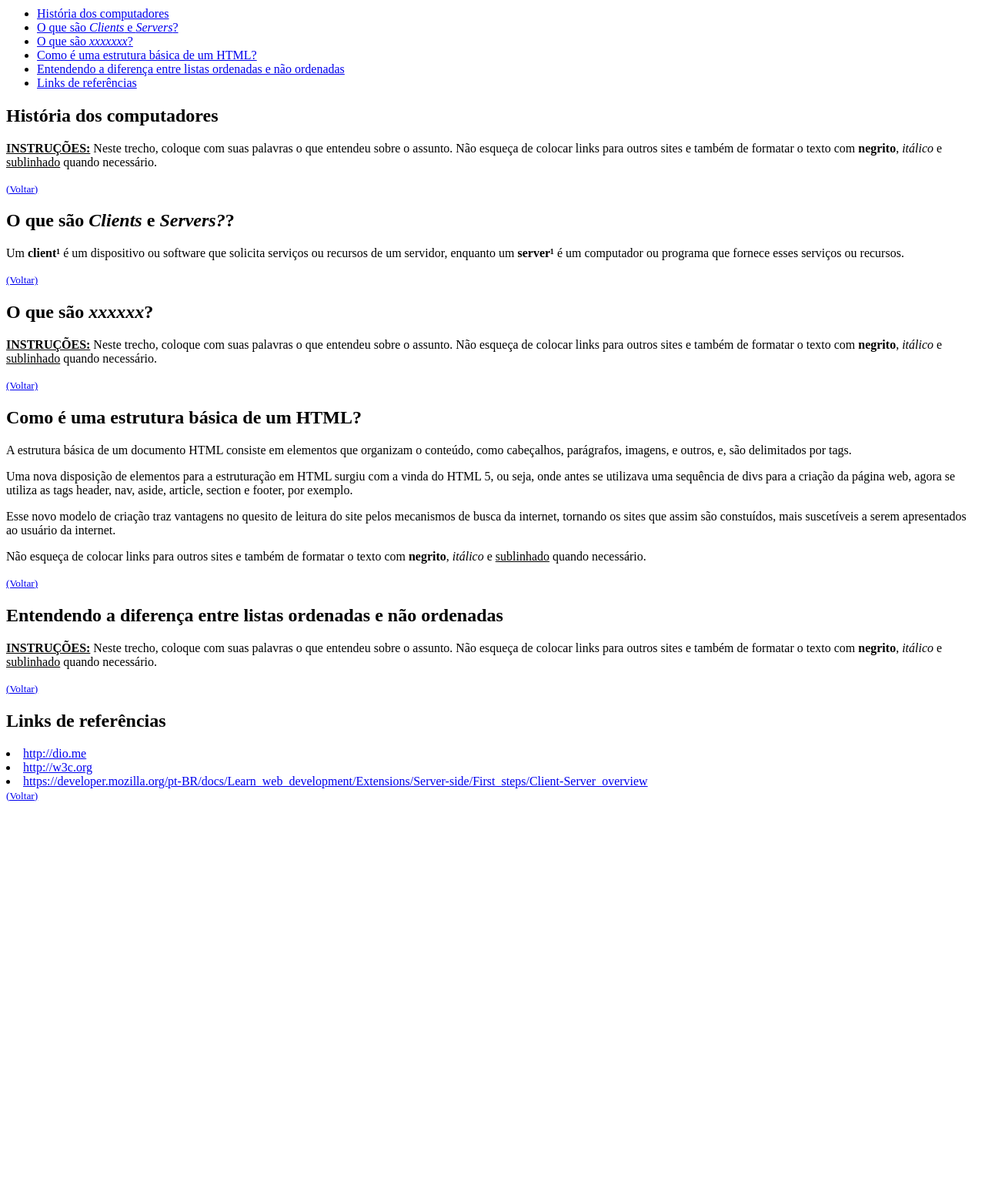
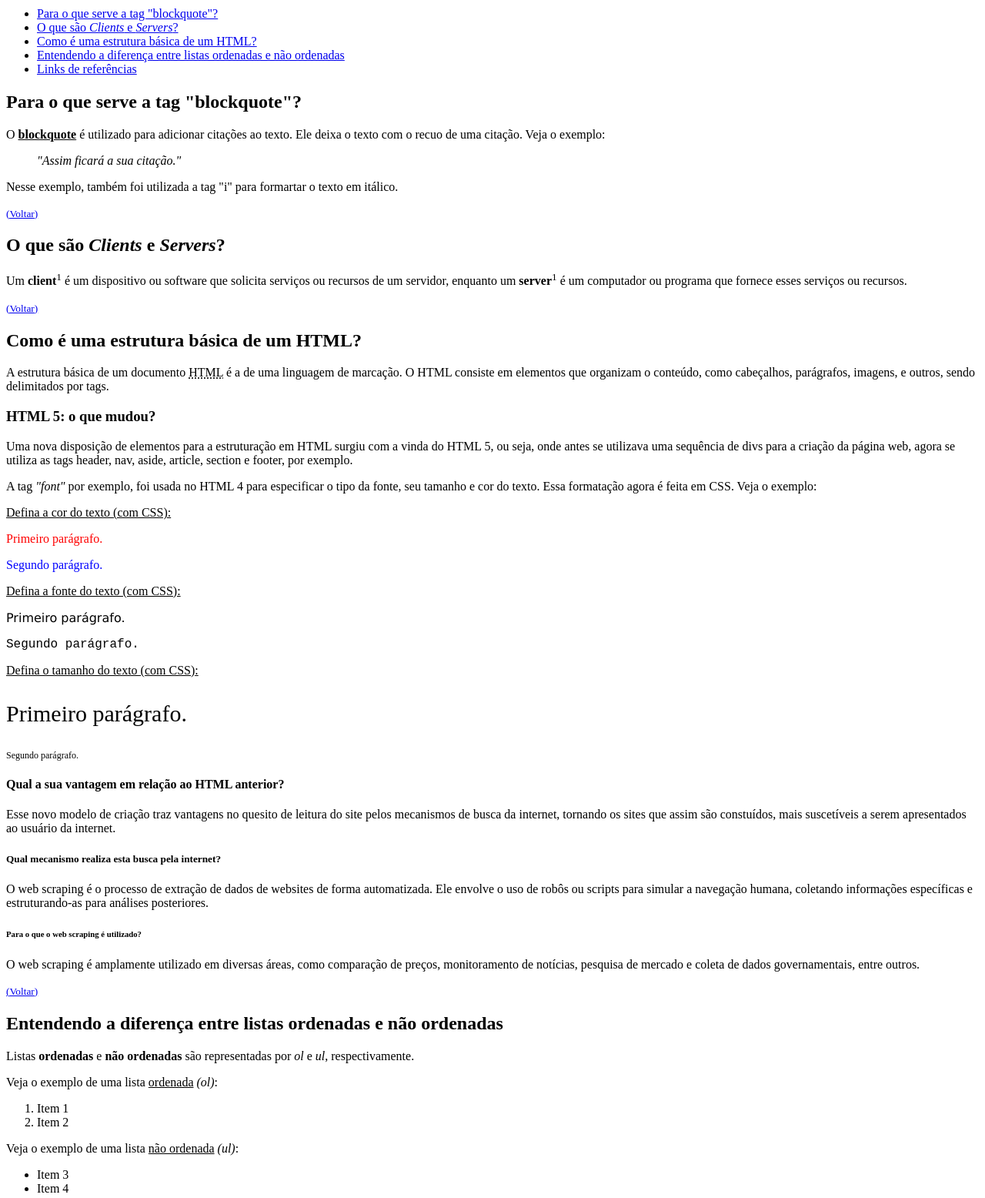
Before and after one commit to JKickofel/desafios_dio, a plain HTML site: page projeto_basico.html in a window 1280 px wide. Shown: the part 140-1696 px from the top of the page at 77% size. Before the commit the page ends 1190 px from the top, so only its background shows below. Drawn offline with Linux system fonts and the light colour scheme.

Commit message:
Atualização do projeto_basico

```diff
--- a/projeto_basico.html
+++ b/projeto_basico.html
@@ -1,5 +1,5 @@
 <!DOCTYPE html>
-<html lang="en">
+<html lang="pt-BR>
 <head>
     <meta charset="UTF-8">
     <meta http-equiv="X-UA-Compatible" content="IE=edge">
@@ -12,51 +12,71 @@
 
     <h2 id="indice">Índice</h2>
       <ul>
-        <li><a href="#">História dos computadores</a></li>
-        <li><a href="#">O que são <i>Clients</i> e <i>Servers</i>?</a></li>
-        <li><a href="#">O que são <i>xxxxxxx</i>?</a></li>
-        <li><a href="#">Como é uma estrutura básica de um HTML?</a></li>
-        <li><a href="#">Entendendo a diferença entre listas ordenadas e não ordenadas</a></li>
-        <li><a href="#referencia">Links de referências</a></li>
+        <li><a href="#blockquote">Para o que serve a tag "blockquote"?</a></li>
+        <li><a href="#client">O que são <i>Clients</i> e <i>Servers</i>?</a></li>
+        <li><a href="#html">Como é uma estrutura básica de um HTML?</a></li>
+        <li><a href="#listas">Entendendo a diferença entre listas ordenadas e não ordenadas</a></li>
+        <li><a href="#referencias">Links de referências</a></li>
     </ul>
 
-    <h2>História dos computadores</h2>
-    <p><strong><u>INSTRUÇÕES:</u> </strong>Neste trecho, coloque com suas palavras o que entendeu sobre o assunto.
-       Não esqueça de colocar links para outros sites e também de formatar o texto com
-       <strong>negrito</strong>, <i>itálico</i> e <u>sublinhado</u> quando necessário.</p>
-     <small><a href="#indice">(Voltar)</a></small>
+    <h2 id="blockquote">Para o que serve a tag "blockquote"?</h2>
+      <p>O <strong><u>blockquote</u></strong> é utilizado para adicionar citações ao texto. Ele deixa o texto com o recuo de uma citação. Veja o exemplo:
+      <blockquote><i>"Assim ficará a sua citação."</i></blockquote>
+      <p>Nesse exemplo, também foi utilizada a tag "i" para formartar o texto em itálico.</p>
+      <small><a href="#indice">(Voltar)</a></small>
 
-    <h2>O que são <i>Clients</i> e <i>Servers?</i>?</h2>
-        <p>Um <strong>client¹</strong> é um dispositivo ou software que solicita serviços ou recursos de um servidor, enquanto um <strong>server¹</strong> é um computador ou programa que fornece esses serviços ou recursos.</p>
-         <small><a href="#indice">(Voltar)</a></small>
+    <h2 id="client">O que são <i>Clients</i> e <i>Servers</i>?</h2>
+      <p id="1">Um <strong>client</strong><sup>1</sup> é um dispositivo ou software que solicita serviços ou recursos de um servidor, enquanto um <strong>server</strong><sup>1</sup> é um computador ou programa que fornece esses serviços ou recursos.</p>
+      <small><a href="#indice">(Voltar)</a></small>
 
+    <h2 id="html">Como é uma estrutura básica de um HTML?</h2>
+      <p>A estrutura básica de um documento <abbr title="Hypertext Markup Language">HTML</abbr> é a de uma linguagem de marcação. O HTML consiste em elementos que organizam o conteúdo, como cabeçalhos, parágrafos, imagens, e outros, sendo delimitados por tags.</p>
+      <h3>HTML 5: o que mudou?</h3>
+        <p>Uma nova disposição de elementos para a estruturação em HTML surgiu com a vinda do HTML 5, ou seja, onde antes se utilizava uma sequência de divs para a criação da página web, agora se utiliza as tags header, nav, aside, article, section e footer, por exemplo.</p>
+        <p id="2">A tag <i>"font"</i> por exemplo, foi usada no HTML 4 para especificar o tipo da fonte, seu tamanho e cor do texto. Essa formatação agora é feita em CSS. Veja o exemplo:</p>
 
-    <h2>O que são <i>xxxxxx</i>?</h2>
-    <p><strong><u>INSTRUÇÕES:</u> </strong>Neste trecho, coloque com suas palavras o que entendeu sobre o assunto.
-       Não esqueça de colocar links para outros sites e também de formatar o texto com
-       <strong>negrito</strong>, <i>itálico</i> e <u>sublinhado</u> quando necessário.</p>
-     <small><a href="#indice">(Voltar)</a></small>
+        <p><u>Defina a cor do texto (com CSS):</u></p>
+        <p style="color:red">Primeiro parágrafo.</p>
+        <p style="color:blue">Segundo parágrafo.</p>
 
-    <h2>Como é uma estrutura básica de um HTML?</h2>
-    <p>A estrutura básica de um documento HTML consiste em elementos que organizam o conteúdo, como cabeçalhos, parágrafos, imagens, e outros, e, são delimitados por tags.</p>
-    <p>Uma nova disposição de elementos para a estruturação em HTML surgiu com a vinda do HTML 5, ou seja, onde antes se utilizava uma sequência de divs para a criação da página web, agora se utiliza as tags header, nav, aside, article, section e footer, por exemplo.</p>
-    <p>Esse novo modelo de criação traz vantagens no quesito de leitura do site pelos mecanismos de busca da internet, tornando os sites que assim são constuídos, mais suscetíveis a serem apresentados ao usuário da internet.</p>
-   Não esqueça de colocar links para outros sites e também de formatar o texto com
-       <strong>negrito</strong>, <i>itálico</i> e <u>sublinhado</u> quando necessário.</p>
-     <small><a href="#indice">(Voltar)</a></small>
+        <p><u>Defina a fonte do texto (com CSS):</u></p>
+        <p style="font-family:verdana">Primeiro parágrafo.</p>
+        <p style="font-family:'Courier New'">Segundo parágrafo.</p>
 
-    <h2>Entendendo a diferença entre listas ordenadas e não ordenadas</h2>
-    <p><strong><u>INSTRUÇÕES:</u> </strong>Neste trecho, coloque com suas palavras o que entendeu sobre o assunto.
-       Não esqueça de colocar links para outros sites e também de formatar o texto com
-       <strong>negrito</strong>, <i>itálico</i> e <u>sublinhado</u> quando necessário.</p>
-     <small><a href="#indice">(Voltar)</a></small>
+        <p><u>Defina o tamanho do texto (com CSS):</u></p>
+        <p style="font-size:30px">Primeiro parágrafo.</p>
+        <p style="font-size:12px">Segundo parágrafo.</p>
 
-    <h2 id="referencia">Links de referências</h2>
-        <li><a href="#">http://dio.me</a></li>
-        <li><a href="#">http://w3c.org</a></li>
-        <li><a href="#¹"> https://developer.mozilla.org/pt-BR/docs/Learn_web_development/Extensions/Server-side/First_steps/Client-Server_overview</a></li>
+      <h4>Qual a sua vantagem em relação ao HTML anterior?</h4>
+        <p>Esse novo modelo de criação traz vantagens no quesito de leitura do site pelos mecanismos de busca da internet, tornando os sites que assim são constuídos, mais suscetíveis a serem apresentados ao usuário da internet.</p>
+      <h5>Qual mecanismo realiza esta busca pela internet?</h5>
+        <p>O web scraping é o processo de extração de dados de websites de forma automatizada. Ele envolve o uso de robôs ou scripts para simular a navegação humana, coletando informações específicas e estruturando-as para análises posteriores.</p>
+      <h6>Para o que o web scraping é utilizado?</h6>
+        <p>O web scraping é amplamente utilizado em diversas áreas, como comparação de preços, monitoramento de notícias, pesquisa de mercado e coleta de dados governamentais, entre outros. </p>
+      <small><a href="#indice">(Voltar)</a></small>
+
+    <h2 id="listas">Entendendo a diferença entre listas ordenadas e não ordenadas</h2>
+      <p>Listas <strong>ordenadas</strong> e <strong>não ordenadas</strong> são representadas por <i>ol</i> e <i>ul</i>, respectivamente.</p>
+      <p>Veja o exemplo de uma lista <u>ordenada</u> <i>(ol)</i>:</p>
+      <ol>
+        <li>Item 1</li>
+        <li>Item 2</li>
+      </ol>
+      <p>Veja o exemplo de uma lista <u>não ordenada</u> <i>(ul)</i>:</p>
+      <ul>
+        <li>Item 3</li>
+        <li>Item 4</li>
+      </ul>
+      <p>É possível notar que na lista ordenada os ítens são classificados por ordem numérica crescente no exemplo, enquanto na lista não ordenada os ítens são marcados por um símbolo (um bolinha) no exemplo.</p>
+      <p>Para formatar corretamente essas listas, é necessário fazer uso do <mark>CSS</mark>.</p>
+      <small><a href="#indice">(Voltar)</a></small>
+
+    <h2 id="referencias">Links de referências</h2>
+        <li><a href="#"> <del>http://dio.me</del></a></li>
+        <li><a href="#1"> <sub>1</sub>https://developer.mozilla.org/pt-BR/docs/Learn_web_development/Extensions/Server-side/First_steps/Client-Server_overview</a></li>
+        <li><a href="#2">https://www.w3schools.com/tags/tag_font.asp</a></li>
     </ul>
-     <small><a href="#indice">(Voltar)</a></small>
+    <small><a href="#indice">(Voltar)</a></small>
 
 </body>
 </html>
```
